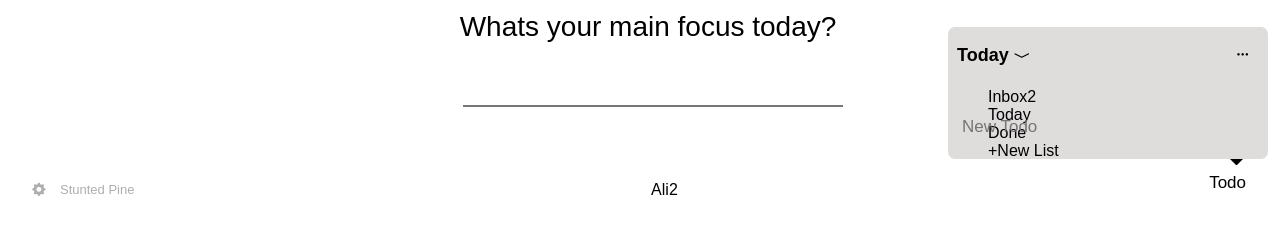
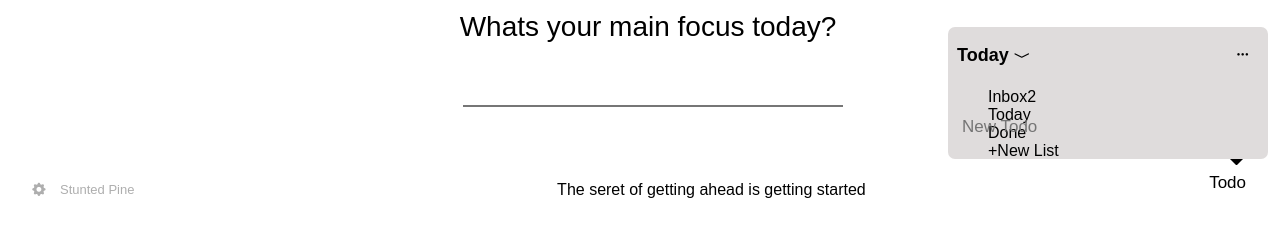
Before and after one commit to Johny8102/Momentum, a website with bundled scripts: page Index.html in a window 1280 px wide. Shown: the part 585-816 px from the top of the page. Built offline with nearby package versions, Linux system fonts and the light colour scheme; no server answers.

Commit message:
Change bottom text to another text

```diff
--- a/Index.html
+++ b/Index.html
@@ -29,6 +29,8 @@
                 <i class="no-margin" style="z-index: 100; position: absolute;" data-feather="search"></i>
                 <input  id="search_TxtBox" onfocusout="ss()" style=" border:none;  font-size:16px; background: none; padding: 0; margin-inline: 6px; position: absolute; top: 5px; left: 24px; width: 110px; " type="text">
             </div>
+
+
 
 
         </ul>
@@ -236,7 +238,7 @@
 
         </div>
         <div >
-            <p class="">Ali2</p>
+            <p class="">The seret of getting ahead is getting started</p>
         </div>
 
 
```
